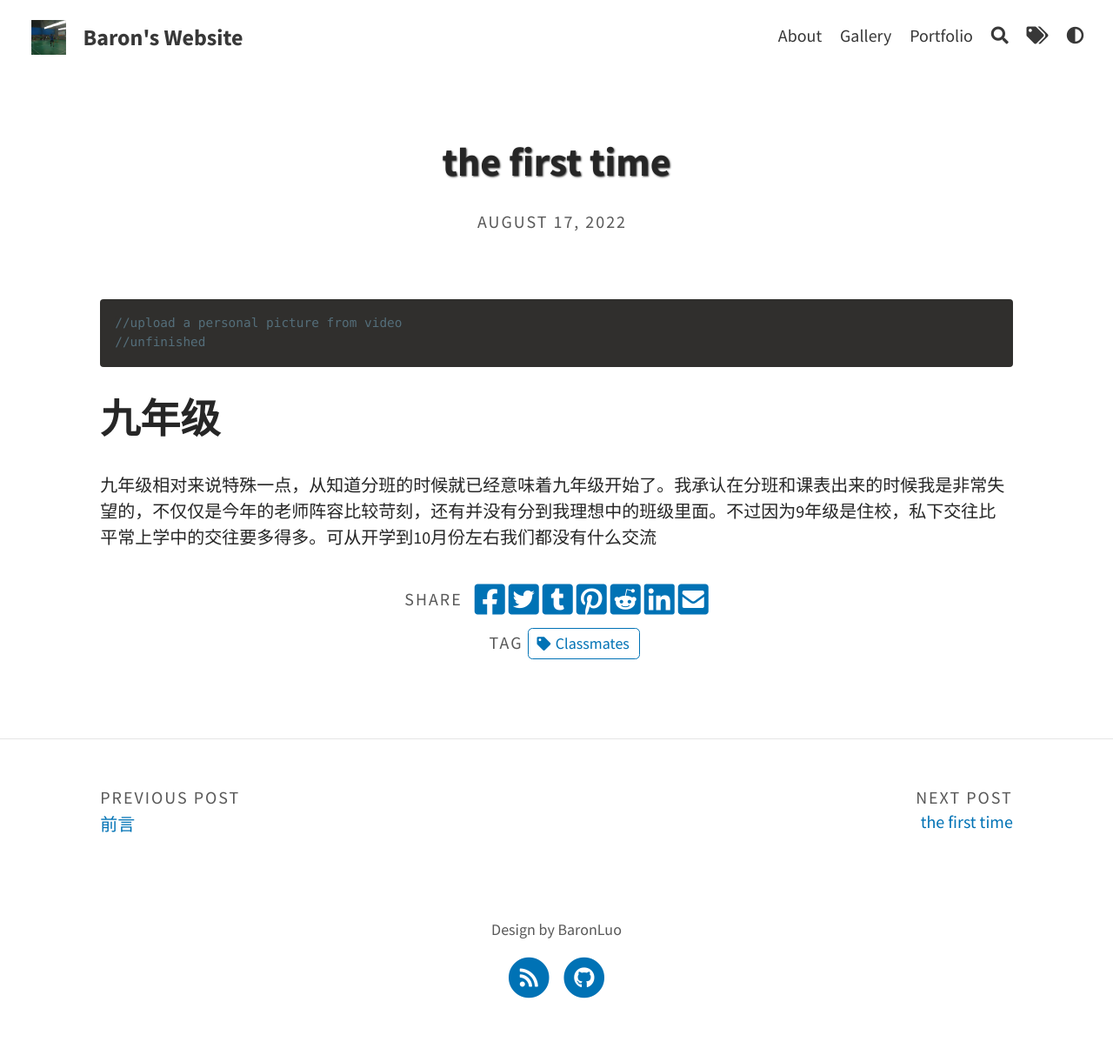
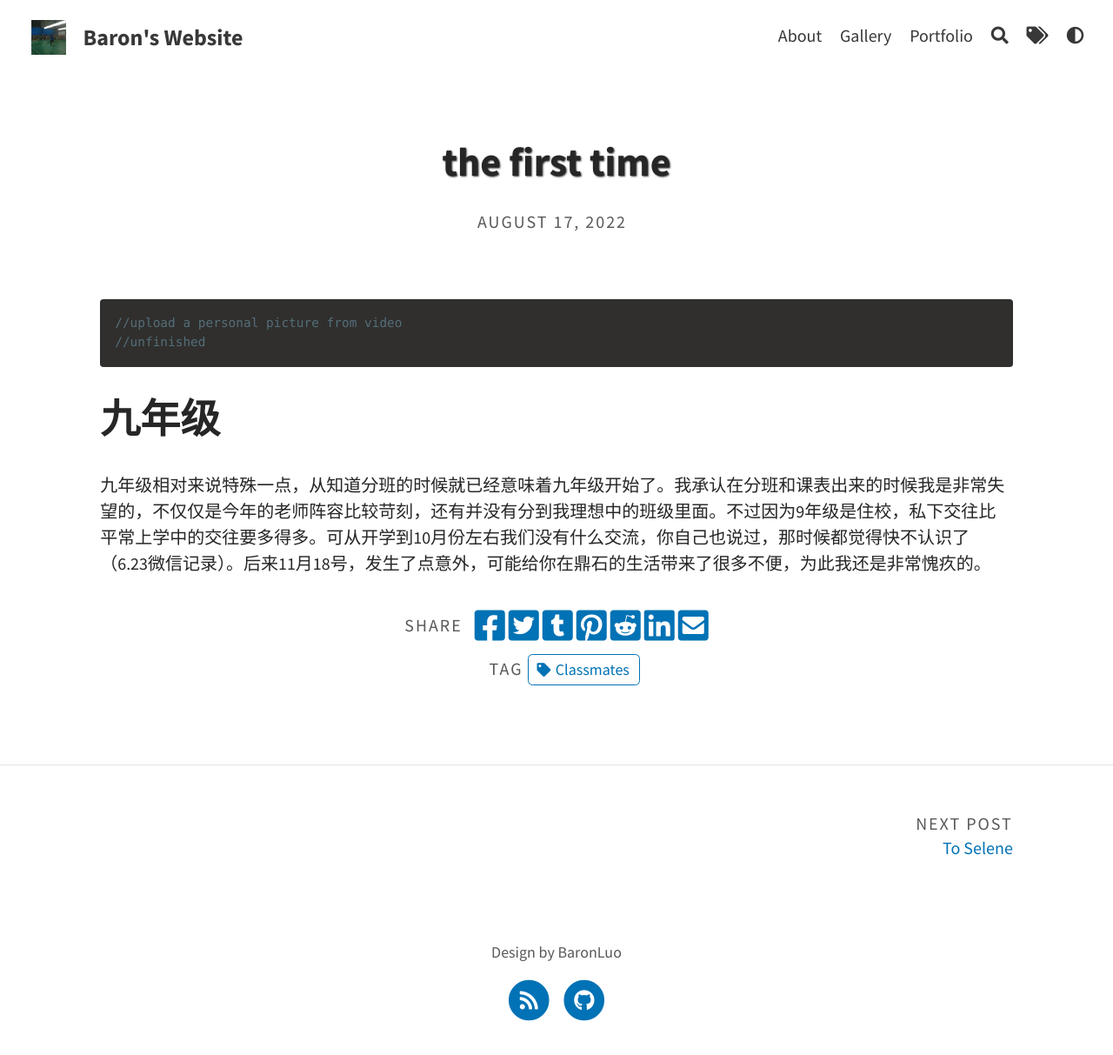
Before and after one commit to BaronLuo2/baronluo2.github.io, a Jekyll site: the page built from _portfolio/grade-9.md, in a window 1280 px wide. Shown: the whole page at 87% size. Built offline with Jekyll 4.4.1, drawn with Linux system fonts in a browser that asks for light colours; before the commit the page ends 1187 px from its top, so only the background shows below that.

````diff
--- a/_portfolio/grade-9.md
+++ b/_portfolio/grade-9.md
@@ -12,4 +13,4 @@ img:
 ```
 
 # 九年级
-九年级相对来说特殊一点，从知道分班的时候就已经意味着九年级开始了。我承认在分班和课表出来的时候我是非常失望的，不仅仅是今年的老师阵容比较苛刻，还有并没有分到我理想中的班级里面。不过因为9年级是住校，私下交往比平常上学中的交往要多得多。可从开学到10月份左右我们都没有什么交流
+九年级相对来说特殊一点，从知道分班的时候就已经意味着九年级开始了。我承认在分班和课表出来的时候我是非常失望的，不仅仅是今年的老师阵容比较苛刻，还有并没有分到我理想中的班级里面。不过因为9年级是住校，私下交往比平常上学中的交往要多得多。可从开学到10月份左右我们没有什么交流，你自己也说过，那时候都觉得快不认识了（6.23微信记录）。后来11月18号，发生了点意外，可能给你在鼎石的生活带来了很多不便，为此我还是非常愧疚的。
````
Also changed, not shown: other parts of _portfolio/grade-9.md (+1 -0 lines), _portfolio/8Q.md (+1 -0 lines), _portfolio/ending.md (+1 -0 lines), _portfolio/first-view.md (+1 -0 lines), _portfolio/preface.md (+1 -0 lines).
